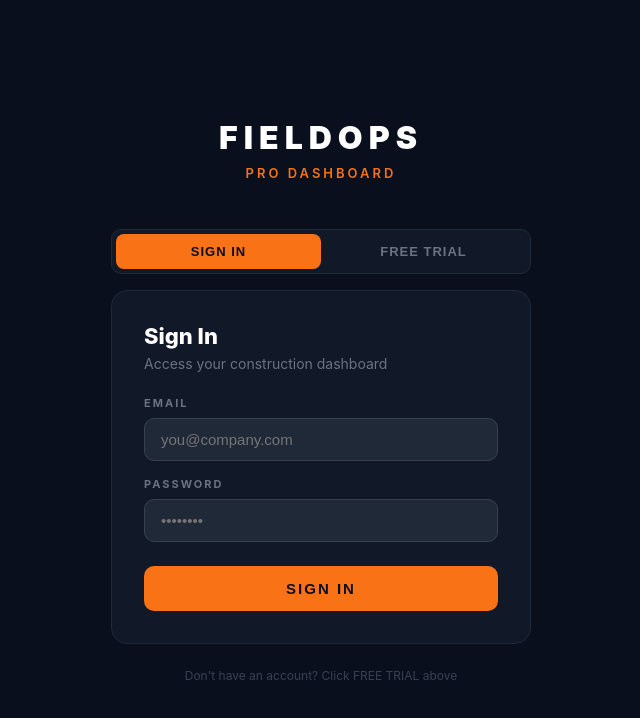
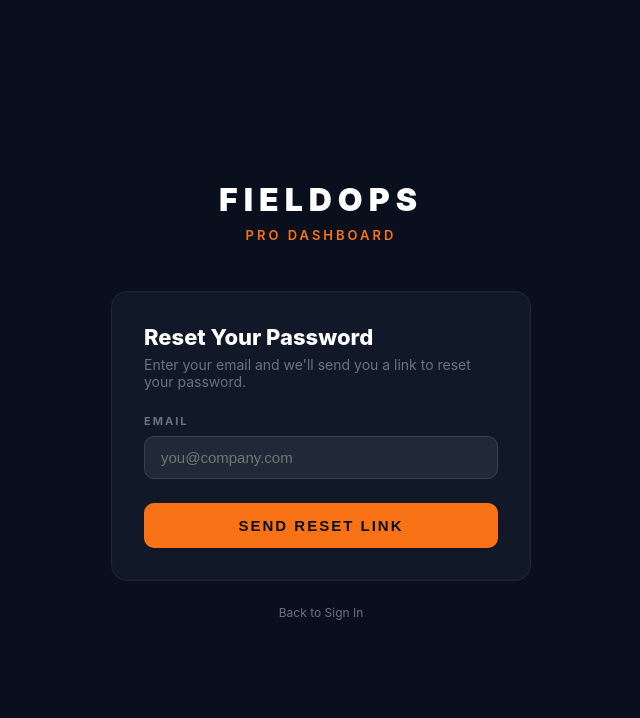
Before and after one commit to antoniogipson253-rgb/fieldops-web, a React (Create React App) app: page /forgot-password in a window 1280 px wide. Before the commit this address led to /login. Shown: the top 718 px of the page, without its empty margins (319-959 px from the left). Built offline with nearby package versions, Linux system fonts and the light colour scheme.

Commit message:
add forgot password flow for team member login

```diff
--- a/src/App.tsx
+++ b/src/App.tsx
@@ -22,6 +22,7 @@ import AcceptInvitePage from './pages/AcceptInvitePage';
 import ClientPortalPage from './pages/ClientPortalPage';
 import ClientLoginPage from './pages/ClientLoginPage';
 import SetPasswordPage from './pages/SetPasswordPage';
+import ForgotPasswordPage from './pages/ForgotPasswordPage';
 import TimesheetPage from './pages/TimesheetPage';
 import DailyReportsPage from './pages/DailyReportsPage';
 
@@ -280,6 +281,7 @@ export default function App() {
           <Route path="/login" element={session ? <Navigate to="/" replace /> : <LoginPage />} />
           <Route path="/client-login" element={session ? <Navigate to="/client-portal" replace /> : <ClientLoginPage />} />
           <Route path="/set-password" element={<SetPasswordPage />} />
+          <Route path="/forgot-password" element={<ForgotPasswordPage />} />
           <Route path="/accept-invite" element={<AcceptInvitePage />} />
           <Route path="/client-portal" element={session ? <ClientPortalPage /> : <Navigate to="/client-login" replace />} />
           <Route path="/" element={<ClientGuard session={session}><AppLayout><DashboardPage /></AppLayout></ClientGuard>} />
--- /dev/null
+++ b/src/pages/ForgotPasswordPage.tsx
@@ -0,0 +1,87 @@
+import { useState } from 'react';
+import { Link } from 'react-router-dom';
+import { supabase } from '../lib/supabase';
+
+export default function ForgotPasswordPage() {
+  const [email, setEmail] = useState('');
+  const [loading, setLoading] = useState(false);
+  const [error, setError] = useState('');
+  const [sent, setSent] = useState(false);
+
+  async function handleSubmit() {
+    if (!email.trim()) {
+      setError('Please enter your email.');
+      return;
+    }
+    setLoading(true);
+    setError('');
+    const { error: resetError } = await supabase.auth.resetPasswordForEmail(email.trim(), {
+      redirectTo: 'https://app.fieldopspro.org/set-password',
+    });
+    if (resetError) {
+      setError(resetError.message);
+      setLoading(false);
+      return;
+    }
+    setSent(true);
+    setLoading(false);
+  }
+
+  return (
+    <div style={{ minHeight: '100vh', backgroundColor: '#0A0F1E', display: 'flex', justifyContent: 'center', alignItems: 'center', padding: 24 }}>
+      <div style={{ width: '100%', maxWidth: 420 }}>
+
+        <div style={{ textAlign: 'center', marginBottom: 48 }}>
+          <div style={{ fontSize: 32, fontWeight: 900, color: '#FFFFFF', letterSpacing: 6, marginBottom: 8 }}>FIELDOPS</div>
+          <div style={{ fontSize: 13, color: '#F97316', fontWeight: 600, letterSpacing: 3 }}>PRO DASHBOARD</div>
+        </div>
+
+        <div style={{ backgroundColor: '#111827', borderRadius: 16, padding: 32, border: '1px solid #1F2937' }}>
+          <h2 style={{ color: '#FFFFFF', fontSize: 22, fontWeight: 800, margin: 0 }}>Reset Your Password</h2>
+          <p style={{ color: '#6B7280', fontSize: 14, marginBottom: 24, marginTop: 6 }}>
+            Enter your email and we'll send you a link to reset your password.
+          </p>
+
+          {error && (
+            <div style={{ backgroundColor: '#EF444420', border: '1px solid #EF4444', borderRadius: 8, padding: '10px 14px', color: '#EF4444', fontSize: 13, marginBottom: 16 }}>{error}</div>
+          )}
+
+          {sent ? (
+            <div style={{ backgroundColor: '#10B98120', border: '1px solid #10B981', borderRadius: 8, padding: '10px 14px', color: '#10B981', fontSize: 13, marginBottom: 16 }}>
+              If an account exists with that email, a password reset link has been sent.
+            </div>
+          ) : (
+            <>
+              <div style={{ marginBottom: 24 }}>
+                <label style={{ display: 'block', fontSize: 11, fontWeight: 700, color: '#6B7280', letterSpacing: 2, marginBottom: 8 }}>EMAIL</label>
+                <input
+                  type="email"
+                  value={email}
+                  onChange={(e) => setEmail(e.target.value)}
+                  onKeyDown={(e) => e.key === 'Enter' && handleSubmit()}
+                  placeholder="you@company.com"
+                  style={{ width: '100%', padding: '12px 16px', backgroundColor: '#1F2937', border: '1px solid #374151', borderRadius: 10, color: '#FFFFFF', fontSize: 15, outline: 'none', boxSizing: 'border-box' }}
+                />
+              </div>
+
+              <button
+                onClick={handleSubmit}
+                disabled={loading}
+                style={{ width: '100%', padding: '14px 24px', backgroundColor: loading ? '#F9731680' : '#F97316', border: 'none', borderRadius: 10, color: '#0A0F1E', fontSize: 15, fontWeight: 900, letterSpacing: 2, cursor: loading ? 'not-allowed' : 'pointer' }}
+              >
+                {loading ? 'SENDING...' : 'SEND RESET LINK'}
+              </button>
+            </>
+          )}
+        </div>
+
+        <p style={{ textAlign: 'center', color: '#374151', fontSize: 12, marginTop: 24 }}>
+          <Link to="/login" style={{ color: '#6B7280', textDecoration: 'none' }}>
+            Back to Sign In
+          </Link>
+        </p>
+
+      </div>
+    </div>
+  );
+}
--- a/src/pages/LoginPage.tsx
+++ b/src/pages/LoginPage.tsx
@@ -1,4 +1,5 @@
 import { useState, useEffect } from 'react';
+import { Link } from 'react-router-dom';
 import { supabase } from '../lib/supabase';
 
 export default function LoginPage() {
@@ -143,10 +144,18 @@ export default function LoginPage() {
             <input type="email" value={email} onChange={(e) => setEmail(e.target.value)} onKeyDown={(e) => e.key === 'Enter' && (mode === 'login' ? handleLogin() : handleSignUp())} placeholder="you@company.com" style={{ width: '100%', padding: '12px 16px', backgroundColor: '#1F2937', border: '1px solid #374151', borderRadius: 10, color: '#FFFFFF', fontSize: 15, outline: 'none', boxSizing: 'border-box' }} />
           </div>
 
-          <div style={{ marginBottom: 24 }}>
+          <div style={{ marginBottom: mode === 'login' ? 12 : 24 }}>
             <label style={{ display: 'block', fontSize: 11, fontWeight: 700, color: '#6B7280', letterSpacing: 2, marginBottom: 8 }}>PASSWORD</label>
             <input type="password" value={password} onChange={(e) => setPassword(e.target.value)} onKeyDown={(e) => e.key === 'Enter' && (mode === 'login' ? handleLogin() : handleSignUp())} placeholder="••••••••" style={{ width: '100%', padding: '12px 16px', backgroundColor: '#1F2937', border: '1px solid #374151', borderRadius: 10, color: '#FFFFFF', fontSize: 15, outline: 'none', boxSizing: 'border-box' }} />
           </div>
+
+          {mode === 'login' && (
+            <div style={{ textAlign: 'right', marginBottom: 24 }}>
+              <Link to="/forgot-password" style={{ color: '#F97316', fontSize: 13, fontWeight: 600, textDecoration: 'none' }}>
+                Forgot password?
+              </Link>
+            </div>
+          )}
 
           <button onClick={mode === 'login' ? handleLogin : handleSignUp} disabled={loading} style={{ width: '100%', padding: '14px 24px', backgroundColor: loading ? '#F9731680' : '#F97316', border: 'none', borderRadius: 10, color: '#0A0F1E', fontSize: 15, fontWeight: 900, letterSpacing: 2, cursor: loading ? 'not-allowed' : 'pointer' }}>
             {loading ? (mode === 'login' ? 'SIGNING IN...' : 'CREATING ACCOUNT...') : (mode === 'login' ? 'SIGN IN' : 'START FREE TRIAL')}
```
